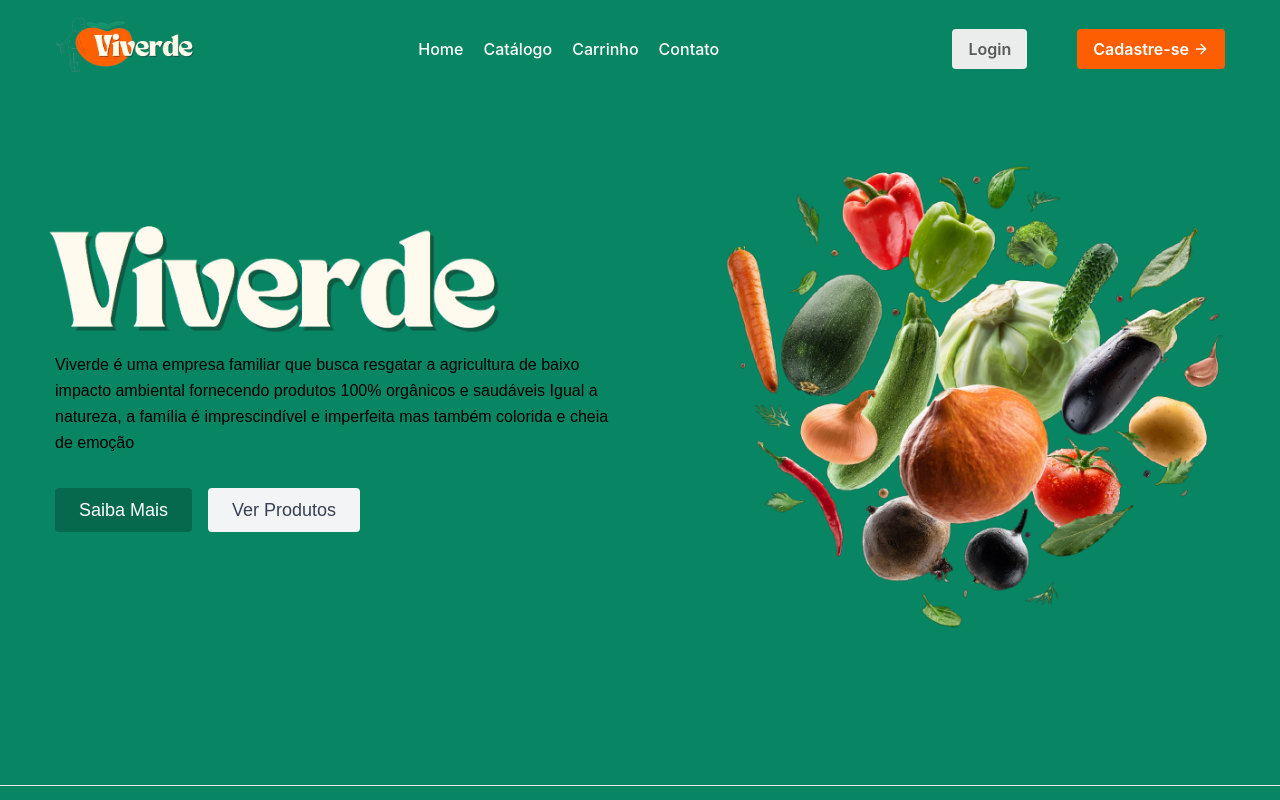
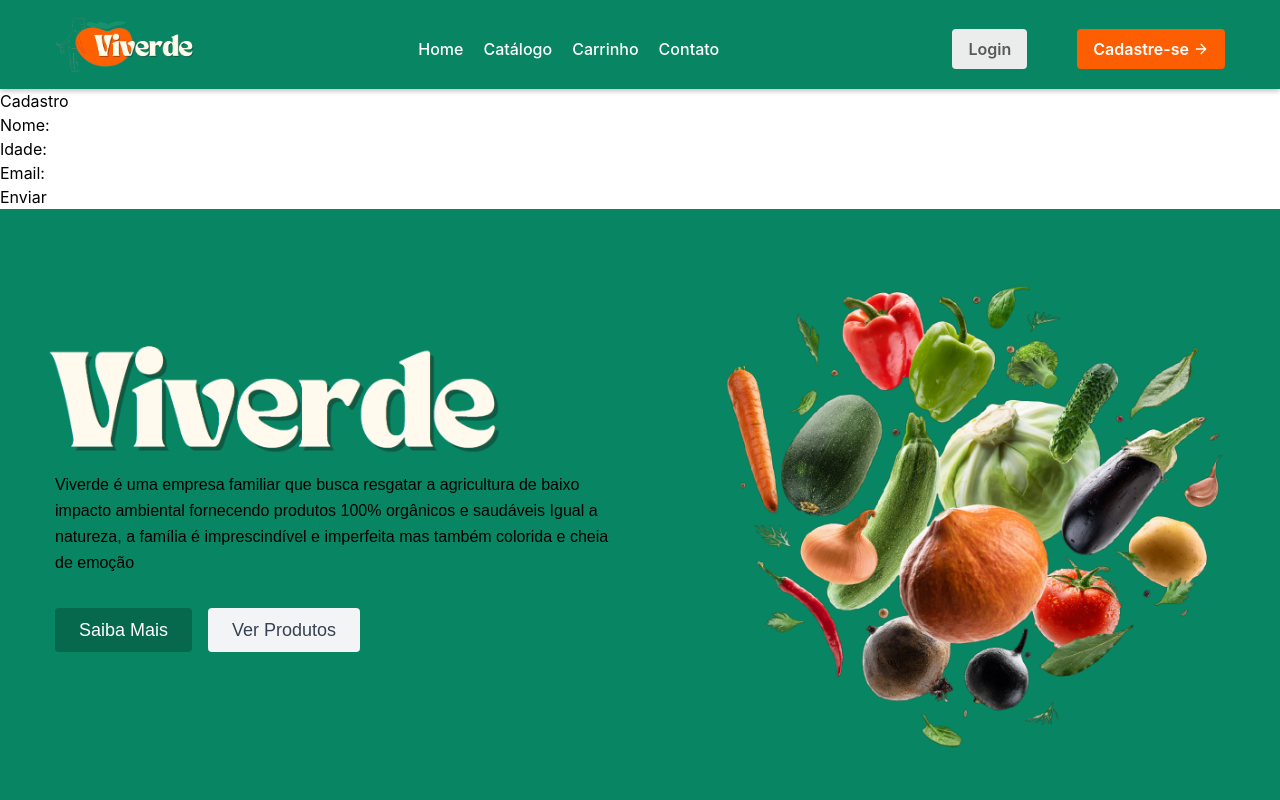
Before and after one commit to vitoriacgomes/Viverde-ecommerce, a React (Create React App) app: page / in a window 1280 px wide. Both pictures are taken after a click on the button "Cadastre-se". Shown: the top 800 px of the page. Built offline with nearby package versions, Linux system fonts and the light colour scheme.

Commit message:
cadastro

```diff
--- a/src/App.js
+++ b/src/App.js
@@ -4,6 +4,7 @@ import Header from './componentes/header';
 import Home from './modulos/home';
 import Produtos from './modulos/home/produtos';
 import Footer from './componentes/Footer';
+import { GoogleLogin } from 'react-google-login';
 
 function App() {
   const [currentPage, setCurrentPage] = useState('home');
--- a/src/componentes/header/index.js
+++ b/src/componentes/header/index.js
@@ -1,7 +1,16 @@
-import React from 'react'
+
+import React, { useState } from 'react';
 import logo from "../../img/LOGO.png"
+import Cadastro from './login';
 
 const Header = ({ onProdutosButtonClick , onHomeButtonClick}) => {
+
+  const [modalAberto, setModalAberto] = useState(false);
+
+  const abrirModalCadastro = () => {
+    setModalAberto(true);
+  };
+
   return (
     <div>
       <header className="header">
@@ -14,13 +23,15 @@ const Header = ({ onProdutosButtonClick , onHomeButtonClick}) => {
                 <a className="navbar mr-5 hover:text-900">Contato</a>
             </nav>
             <button className="btn-2"> Login </button>
-            <button className="btn"> Cadastre-se
-                <svg className='btn-1' fill="none" stroke="currentColor" stroke-linecap="round" stroke-linejoin="round" stroke-width="2" class="w-4 h-4 ml-1" viewBox="0 0 24 24">
-                    <path d="M5 12h14M12 5l7 7-7 7"></path>
-                </svg>
+            <button className="btn" onClick={abrirModalCadastro}>
+              Cadastre-se
+              <svg className='btn-1' fill="none" stroke="currentColor" strokeLinecap="round" strokeLinejoin="round" strokeWidth="2" class="w-4 h-4 ml-1" viewBox="0 0 24 24">
+                <path d="M5 12h14M12 5l7 7-7 7"></path>
+              </svg>
             </button>
         </div>
         </header>
+        {modalAberto && <Cadastro />}
     </div>
   )
 }
--- /dev/null
+++ b/src/componentes/header/login.js
@@ -0,0 +1,60 @@
+import React from "react";
+
+const Cadastro = () => {
+    const handleSubmit = (event) => {
+      event.preventDefault();
+
+      const nome = document.getElementById('nome').value;
+      const idade = document.getElementById('idade').value;
+      const email = document.getElementById('email').value;
+
+      // Verificação dos campos
+      if (nome === '') {
+        alert('Por favor, preencha o campo Nome.');
+        return;
+      }
+
+      if (idade === '') {
+        alert('Por favor, preencha o campo Idade.');
+        return;
+      }
+
+      if (email === '') {
+        alert('Por favor, preencha o campo Email.');
+        return;
+      }
+
+      // Lógica adicional para enviar os dados do formulário para o servidor
+      console.log('Dados do formulário:', { nome, idade, email });
+
+      // Lógica adicional, como redirecionar o usuário para outra página
+
+      // Limpar os campos do formulário
+      document.getElementById('nome').value = '';
+      document.getElementById('idade').value = '';
+      document.getElementById('email').value = '';
+    };
+
+    return (
+      <div>
+        <h2>Cadastro</h2>
+        <form onsubmit="handleSubmit(event)">
+          <div>
+            <label for="nome">Nome:</label>
+            <input type="text" id="nome" required />
+          </div>
+          <div>
+            <label for="idade">Idade:</label>
+            <input type="number" id="idade" required />
+          </div>
+          <div>
+            <label for="email">Email:</label>
+            <input type="email" id="email" required />
+          </div>
+          <button type="submit">Enviar</button>
+        </form>
+      </div>
+    );
+  };
+
+  export default Cadastro;
```
